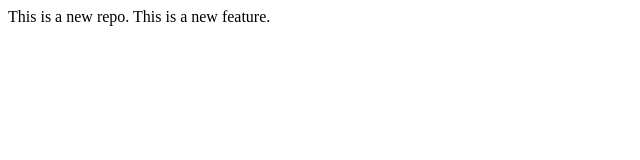
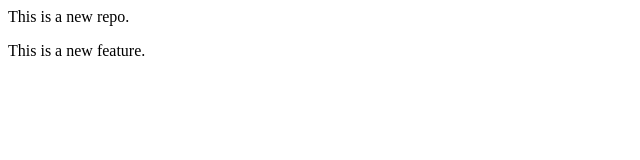
Before and after one commit to madhusriitgithub/localrepo, a plain HTML site: page index.html in a window 1280 px wide. Shown: the whole page, without its empty margins (0-640 px from the left). Drawn offline with Linux system fonts and the light colour scheme.

Commit message:
Add new line

```diff
--- a/index.html
+++ b/index.html
@@ -1,4 +1,4 @@
 <p>
-    This is a new repo.
-    This is a new feature.
+    This is a new repo.</p>
+   <p> This is a new feature.
 </p>
```
